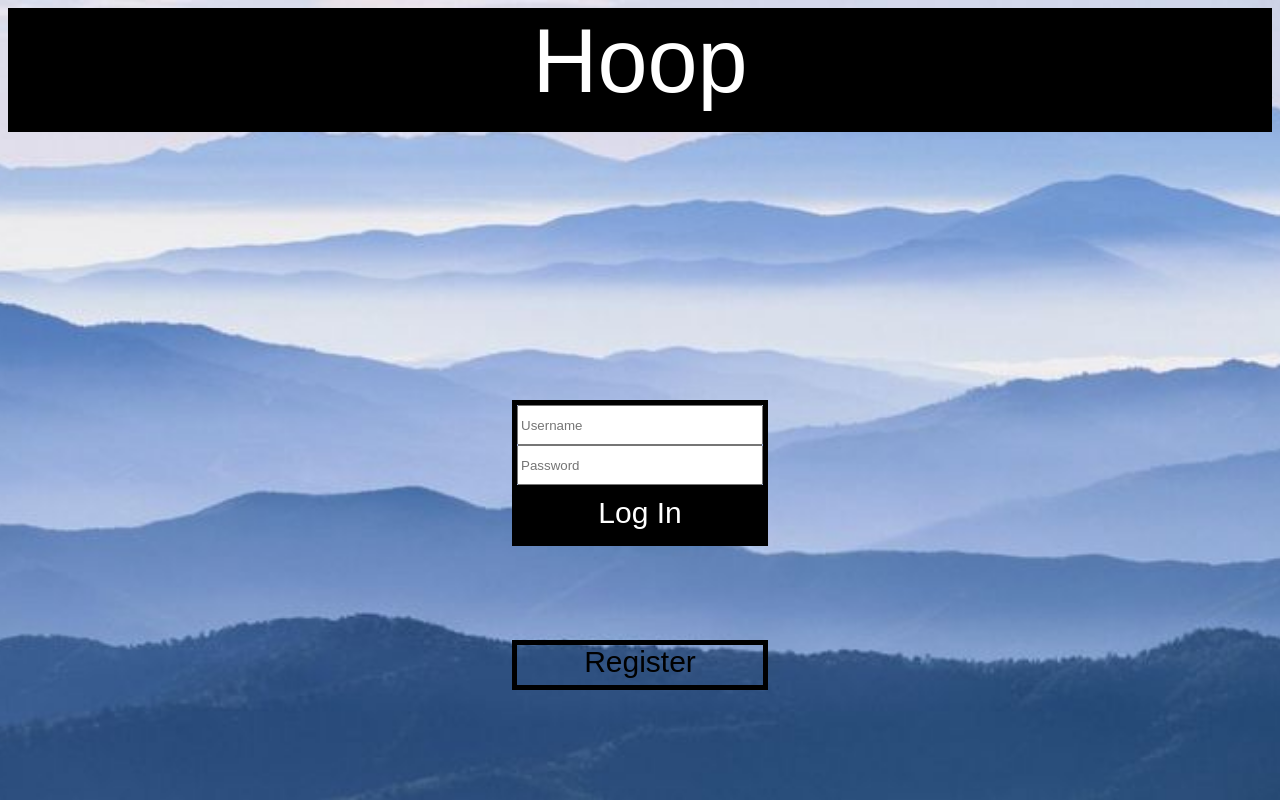
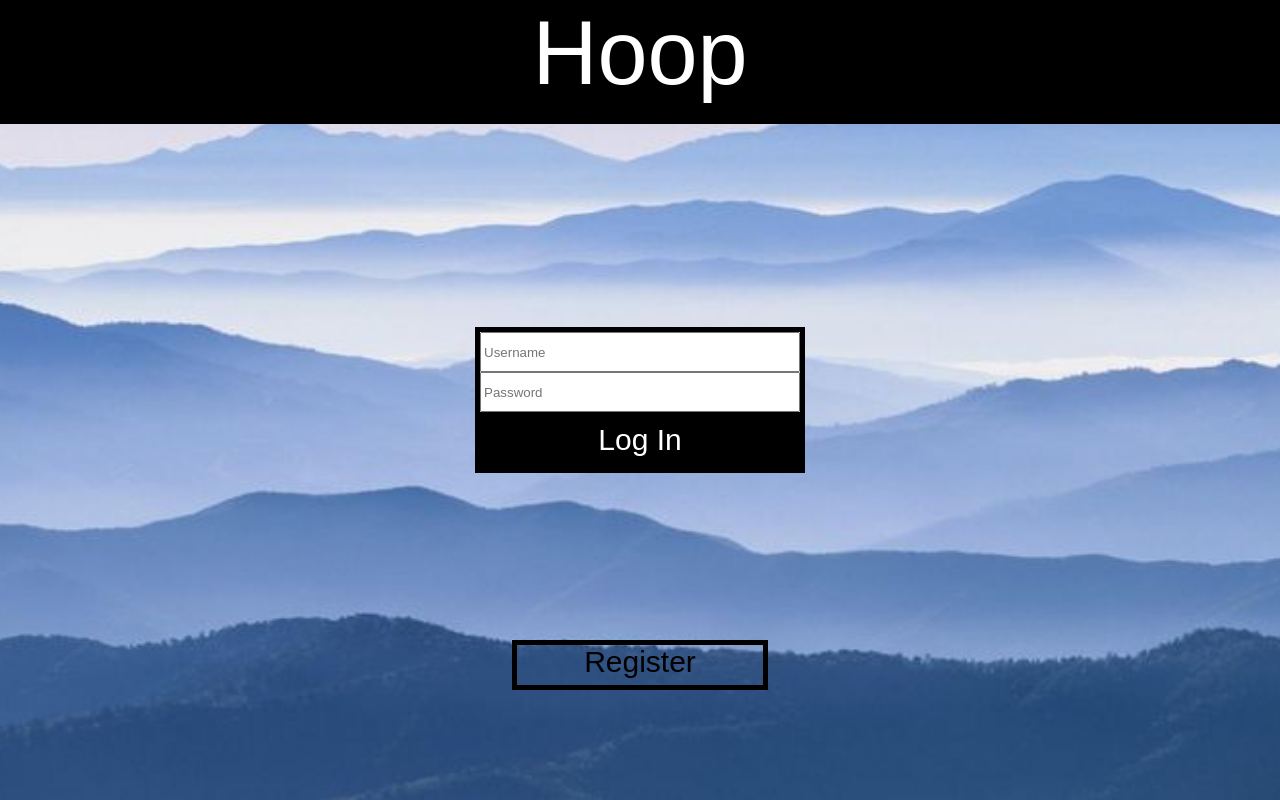
Before and after one commit to CoolNiggus/Infomatica-SVJ, a PHP site: page /login.html in a window 1280 px wide. Run offline with PHP 8.4, Linux system fonts and the light colour scheme.

Commit message:
reorganised allot

```diff
--- a/CSS/HoopTitle.css
+++ b/CSS/HoopBase.css
@@ -6,10 +6,18 @@
             border: 2px solid black;
             height: 120px;
             background-color: black;
+            position: absolute;
+            top: 0%;
+            left: 0%;
+            right: 0%;
 }
 
-body{
+body.login{
     background: url("mountains.jpg") no-repeat center center fixed;
     background-size: cover;
     background-position: center;
 }
+
+body{
+    background: #343f51;
+}
--- a/CSS/LoginStyle.css
+++ b/CSS/LoginStyle.css
@@ -4,13 +4,14 @@ input.Bars{
     display: block;
 }
 
-form{
+form.login{
     border: 5px solid black;
     margin: 0px;
     position: absolute;
-    left: 40%;
-    right: 40%;
-    top:50%;
+    width: 25%;
+    top: 50%;
+    left: 50%;
+    transform: translate(-50%, -50%);
 }
 
 button#Login{
--- a/login.html
+++ b/login.html
@@ -4,16 +4,16 @@
 
         <title>Hoop</title>
 
-         <link rel="stylesheet" type="text/css" href="CSS\HoopTitle.css">
+         <link rel="stylesheet" type="text/css" href="CSS\HoopBase.css">
          <link rel="stylesheet" type="text/css" href="CSS\LoginStyle.css">
          <link rel="stylesheet" type="text/css" href="CSS\signupstyle.css">
 
     </head>
-    <body>
+    <body class="login">
 
         <div id="HoopTitle">Hoop</div>
 
-        <form>
+        <form class="login">
             <input class="Bars" type="text" placeholder="Username">
             <input class="Bars" type="text" placeholder="Password">
             <button id="Login" type="submit">Log In</button>
```
Also changed, not shown: signup.html (+7 -20 lines).
